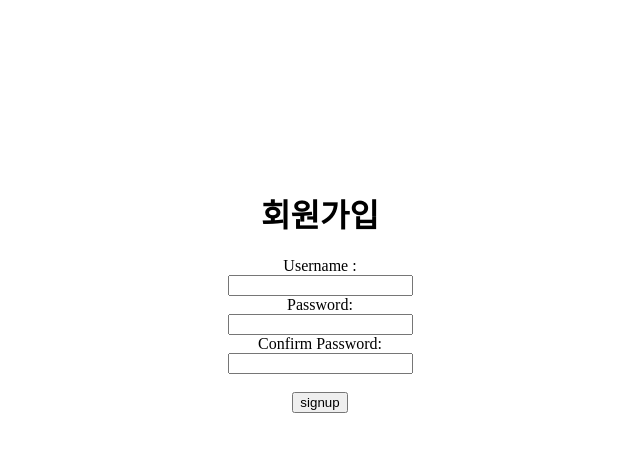
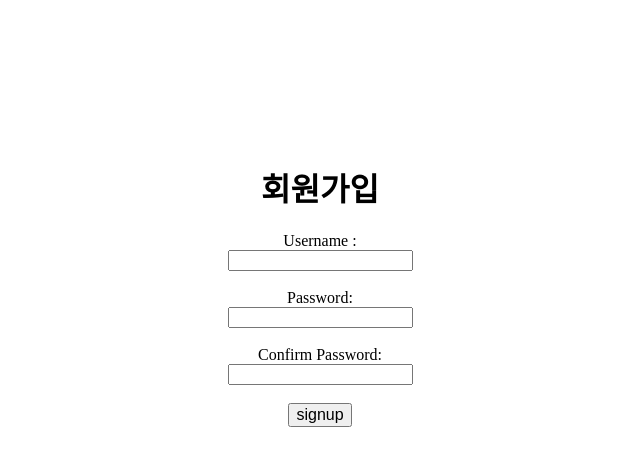
Before and after one commit to sohui0103/kongmarket, a Django app: page /account/signup/ in a window 1280 px wide. Shown: the top 466 px of the page, without its empty margins (320-960 px from the left). Run offline with Django 4.2, Linux system fonts and the light colour scheme.

Commit message:
수정중

```diff
--- a/account/templates/css/login.css
+++ b/account/templates/css/login.css
@@ -5,3 +5,6 @@
 h1{
     margin-top: 15%;
 }
+.btn{
+    font-size: medium;
+}
--- a/account/templates/css/signup.css
+++ b/account/templates/css/signup.css
@@ -1,4 +1,10 @@
 .container{
     text-align: center;
-    margin-top: 15%;
+    margin-top: 13%;
 }
+.btn{
+    font-size: medium;
+}
+.btn{
+    font-size: medium;
+}
--- a/account/templates/signup.html
+++ b/account/templates/signup.html
@@ -6,11 +6,11 @@
         Username :
         <br>
         <input name="username" type="text">
-        <br>
+        <br><br>
         Password:
         <br>
         <input name="password1" type="password">
-        <br>
+        <br><br>
         Confirm Password:
         <br>
         <input name="password2" type="password">
```
